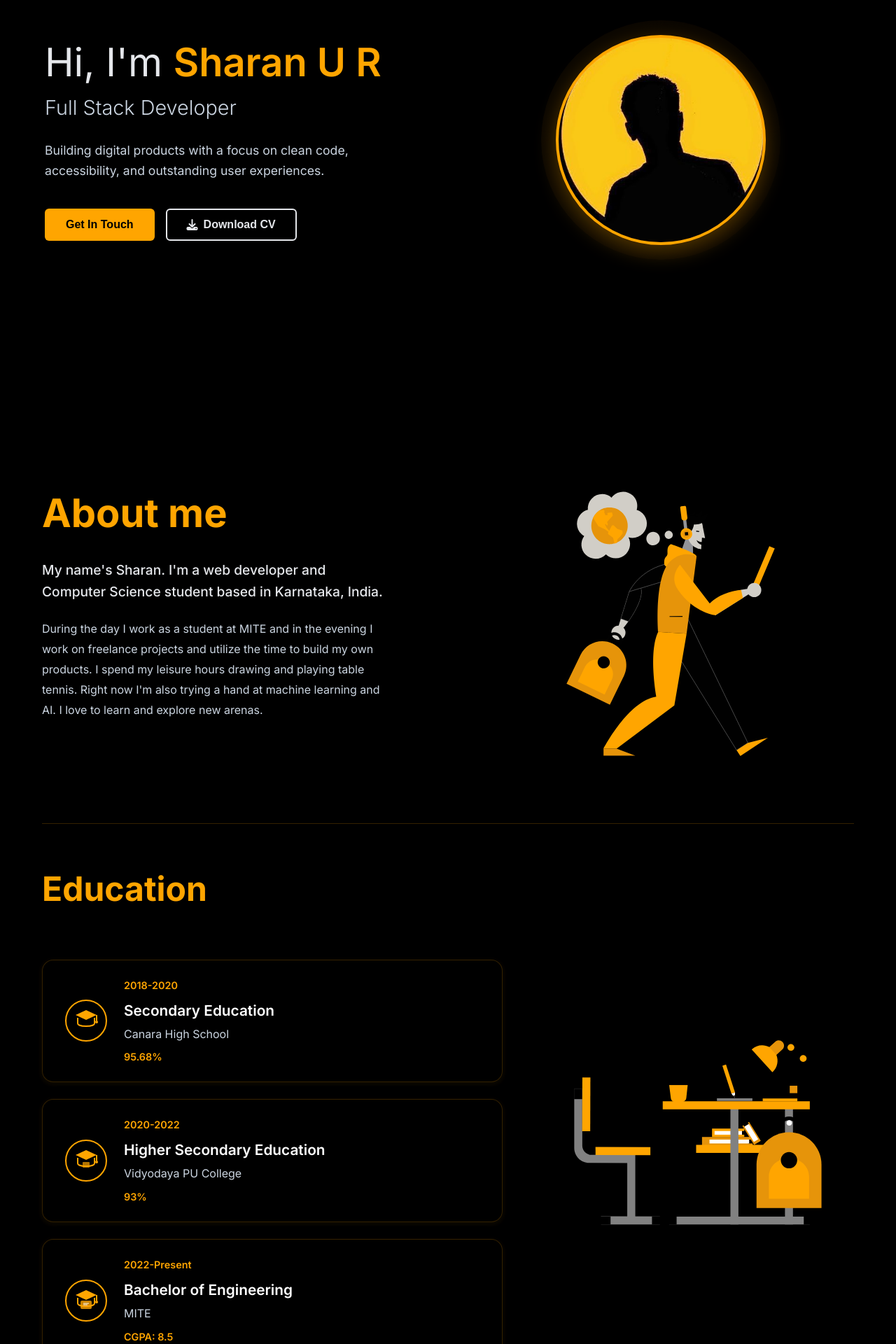
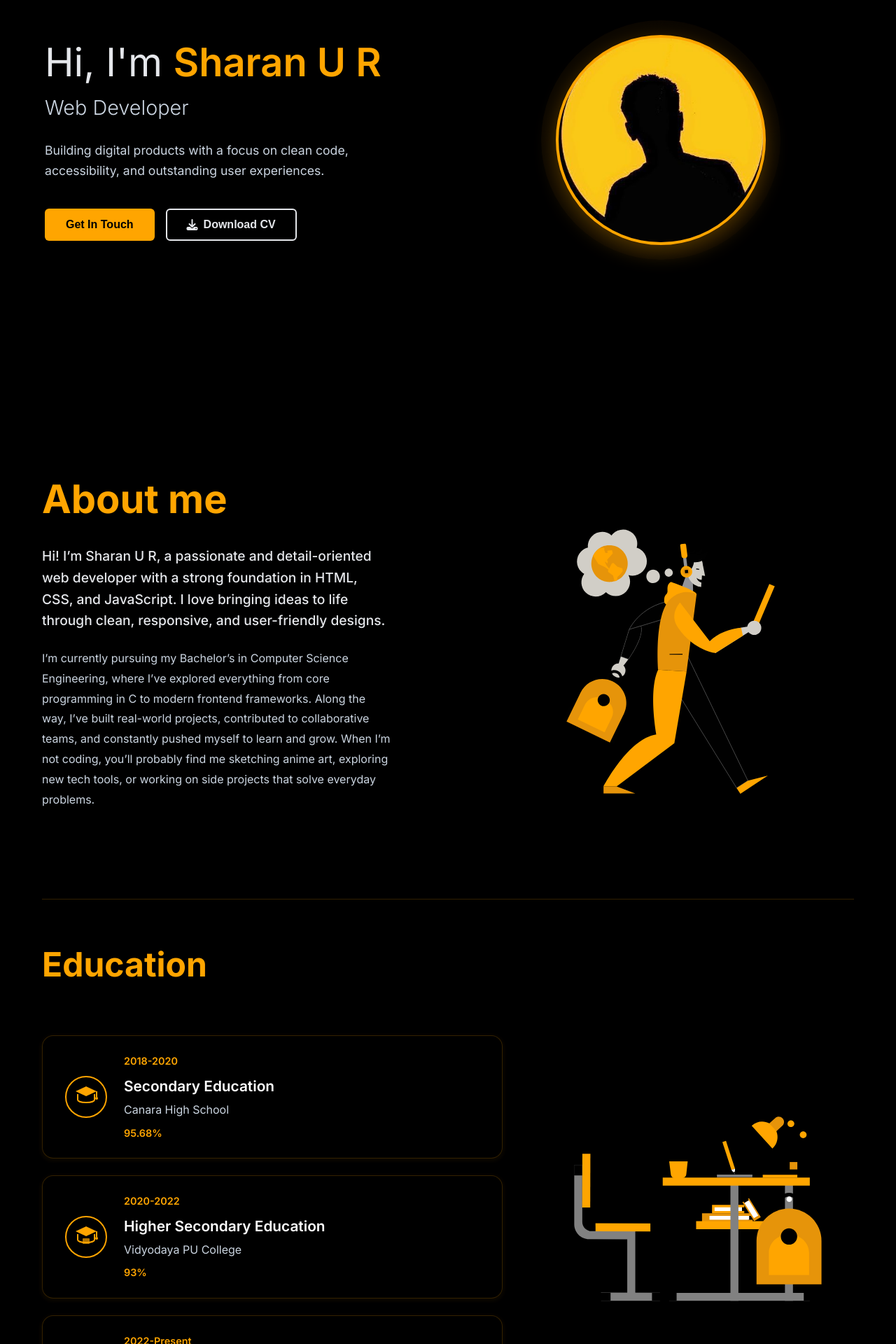
Before and after one commit to Sharan-U-R/FUTURE_FS_01, a React (Create React App) app: page / in a window 1280 px wide. Shown: the part 200-2120 px from the top of the page at 70% size. Built offline with nearby package versions, Linux system fonts and the light colour scheme.

Commit message:
made changes to css

```diff
--- a/src/components/About.jsx
+++ b/src/components/About.jsx
@@ -8,13 +8,12 @@ function About() {
           <div className="about-text-section">
             <h2 className="about-title">About me</h2>
             <p className="about-intro">
-              My name's Sharan. I'm a web developer and Computer Science student based in Karnataka, India.
+              Hi! I’m Sharan U R, a passionate and detail-oriented web developer with a strong foundation in HTML, CSS, and JavaScript. I love bringing ideas to life through clean, responsive, and user-friendly designs.
             </p>
             <p className="about-description">
-              During the day I work as a student at MITE and in the evening I work on freelance projects
-              and utilize the time to build my own products. I spend my leisure hours drawing and playing
-              table tennis. Right now I'm also trying a hand at machine learning and AI. I love to
-              learn and explore new arenas.
+             I’m currently pursuing my Bachelor’s in Computer Science Engineering, where I’ve explored everything from core programming in C to modern frontend frameworks. Along the way, I’ve built real-world projects, contributed to collaborative teams, and constantly pushed myself to learn and grow.
+
+When I’m not coding, you’ll probably find me sketching anime art, exploring new tech tools, or working on side projects that solve everyday problems.
             </p>
           </div>
           <div className="about-illustration">
@@ -74,7 +73,7 @@ function About() {
           </div>
         </div>
 
-        {/* Education section with new design */}
+        {/* Education section */}
         <div className="education-section">
           <div className="education-content">
             <div className="education-cards">
@@ -130,7 +129,7 @@ function About() {
                   <div className="education-period">2022-Present</div>
                   <h3 className="education-degree">Bachelor of Engineering</h3>
                   <p className="education-school">MITE</p>
-                  <div className="education-grade">CGPA: 8.5</div>
+                  <div className="education-grade">CGPA: 8.79</div>
                 </div>
               </div>
             </div>
--- a/src/components/Hero.jsx
+++ b/src/components/Hero.jsx
@@ -29,7 +29,7 @@ function Hero() {
           <h1 className="hero-main-title">
             Hi, I'm <span className="hero-name">Sharan U R</span>
           </h1>
-          <h2 className="hero-role">Full Stack Developer</h2>
+          <h2 className="hero-role">Web Developer</h2>
           <p className="hero-description">
             Building digital products with a focus on clean code, accessibility,
             and outstanding user experiences.
```
